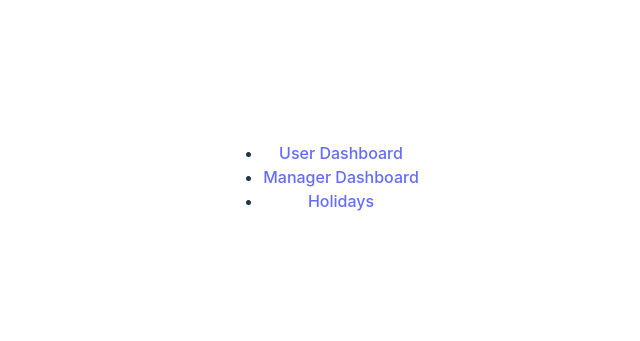
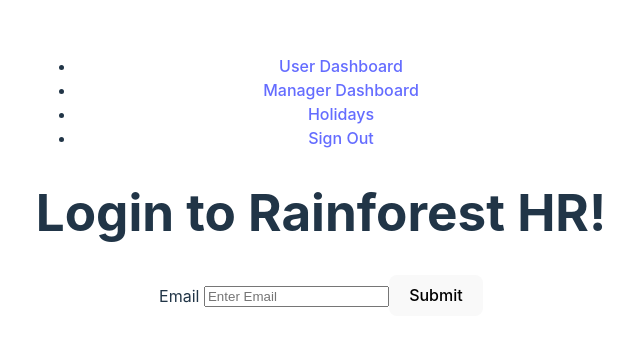
Before and after one commit to AdilIqbal95/hr_portal_capstone, a React (Vite) app in the folder frontend/: page / in a window 1280 px wide. Shown: the part 223-564 px from the top of the page, without its empty margins (319-959 px from the left). Built offline with nearby package versions, Linux system fonts and the light colour scheme.

Commit message:
added signout button and login page

```diff
--- a/frontend/src/App.jsx
+++ b/frontend/src/App.jsx
@@ -1,4 +1,5 @@
 import './App.css'
+import LoginPage from './components/LoginPage'
 import HRContainer from './containers/HRContainer'
 
 function App() {
--- /dev/null
+++ b/frontend/src/components/HolidayList.jsx
@@ -0,0 +1,21 @@
+function HolidaysList() {
+
+    return (
+      <>
+       <h1>My Holidays List</h1>
+
+
+       <p>placeholder holiday</p>
+       <p>placeholder holiday</p>
+       <p>placeholder holiday</p>
+       <p>placeholder holiday</p>
+       <p>placeholder holiday</p>
+       <p>placeholder holiday</p>
+
+
+
+      </>
+    )
+  }
+
+  export default HolidaysList;
--- a/frontend/src/components/HolidayRequestForm.jsx
+++ b/frontend/src/components/HolidayRequestForm.jsx
@@ -24,11 +24,11 @@ function HolidayRequestForm() {
             defaultValue="Holiday Type"
           >
               <option value="">Select</option>
-              <option value="complaint">Annual Leave</option>
-              <option value="feedback">Parental Leave</option>
-              <option value="support">Sick Leave</option>
-              <option value="support">Bereavement Leave</option>
-              <option value="other">Other</option>
+              <option value="Annual_leave">Annual Leave</option>
+              <option value="Parental_leave">Parental Leave</option>
+              <option value="Sick_leave">Sick Leave</option>
+              <option value="Bereavement_leave">Bereavement Leave</option>
+              <option value="Other">Other</option>
           </select>
           </form>
      </section>
--- /dev/null
+++ b/frontend/src/components/LoginPage.jsx
@@ -0,0 +1,17 @@
+
+function LoginPage() {
+
+    return (
+      <>
+        <h1>Login to Rainforest HR! </h1>
+        <label> Email </label>
+        <input type="text"
+            id="email"
+            placeholder="Enter Email"
+            name="Email"/>
+        <button> Submit</button>
+      </>
+    )
+  }
+
+  export default LoginPage;
--- a/frontend/src/components/Navigation.jsx
+++ b/frontend/src/components/Navigation.jsx
@@ -9,6 +9,8 @@ function Navigation() {
                 <li><Link to = "/user-dashboard">User Dashboard</Link></li>
                 <li><Link to = "/manager-dashboard">Manager Dashboard</Link></li>
                 <li><Link to = "/holidays">Holidays</Link></li>
+                <li><Link to = "/">Sign Out</Link></li>
+
             </ul>
         </nav>
         <Outlet/>
--- a/frontend/src/components/UserPage.jsx
+++ b/frontend/src/components/UserPage.jsx
@@ -1,3 +1,4 @@
+import HolidaysList from "./HolidayList";
 import HolidayRequestForm from "./HolidayRequestForm";
 import UserProfile from "./UserProfile";
 
@@ -8,6 +9,7 @@ function UserPage() {
         <h1>User Page</h1>
         <UserProfile/>
         <HolidayRequestForm/>
+        <HolidaysList/>
       </>
     )
   }
--- a/frontend/src/containers/HRContainer.jsx
+++ b/frontend/src/containers/HRContainer.jsx
@@ -4,6 +4,7 @@ import UserPage from "../components/UserPage";
 import ManagerPage from "../components/ManagerPage";
 import HolidaysPage from "../components/HolidaysPage";
 import Navigation from "../components/Navigation";
+import LoginPage from "../components/LoginPage";
 
 function HRContainer() {
 
@@ -15,6 +16,10 @@ function HRContainer() {
         path: "/",
         element: <Navigation/>,
         children: [
+          {
+            path:"/",
+            element:<LoginPage/>
+          },
           {
             path: "/user-dashboard",
             element: <UserPage/>
```
